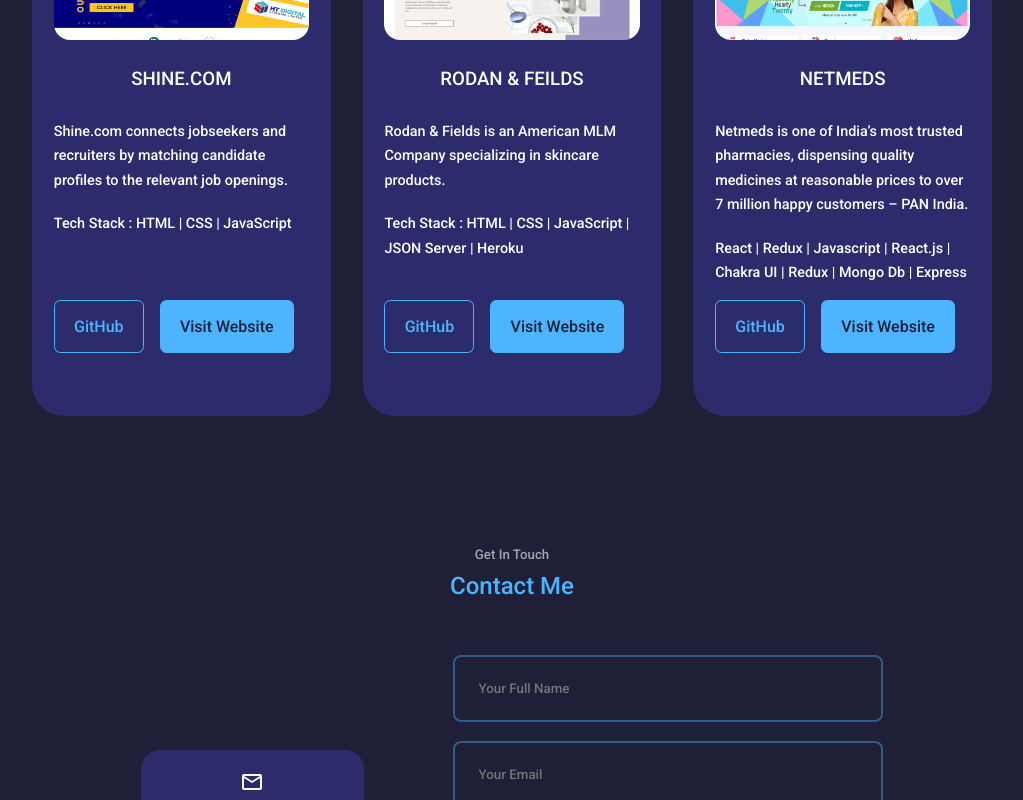
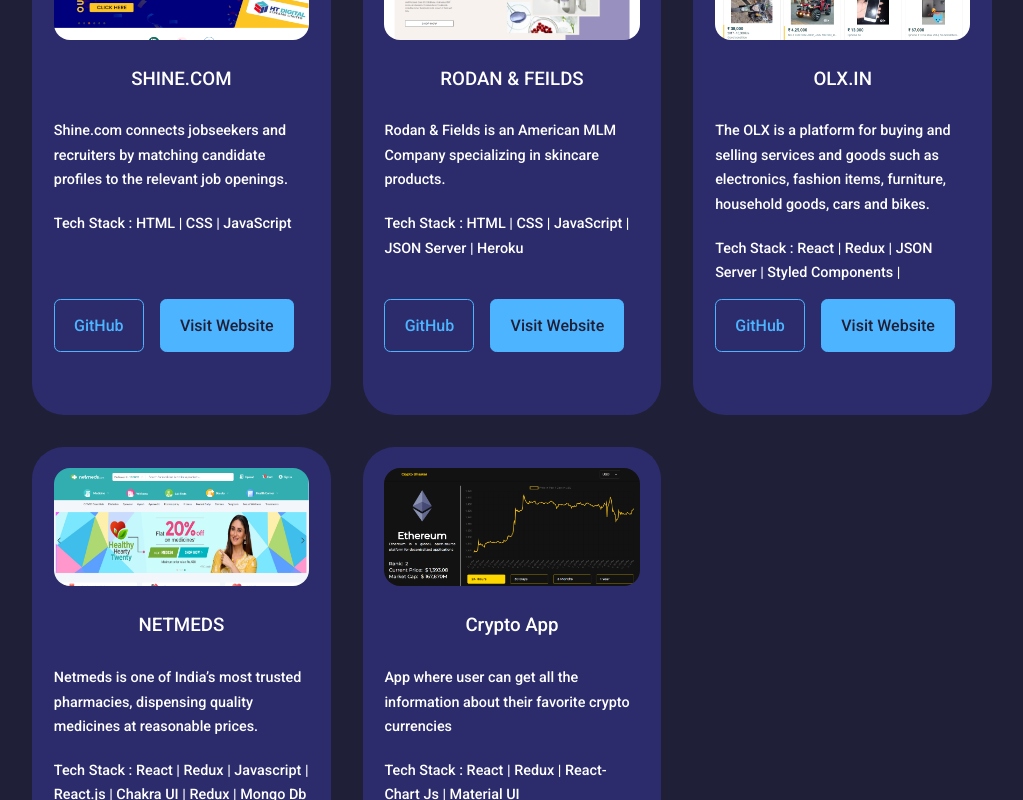
Before and after one commit to itsvikasdwivedi/Portfolio, a React (Create React App) app: page / in a window 1280 px wide. Shown: the part 1920-2720 px from the top of the page, without its empty margins (128-1151 px from the left). Built offline with nearby package versions, Linux system fonts and the light colour scheme.

Commit message:
udated data

```diff
--- a/src/components/Projects/Portfolio.jsx
+++ b/src/components/Projects/Portfolio.jsx
@@ -3,8 +3,9 @@
 import IMG2 from '../../Assets/Rodan.png';
 import IMG3 from '../../Assets/olx.png';
 import IMG4 from '../../Assets/netmeds.png';
+import IMG5 from '../../Assets/crypto.png';
+import './portfolio.css';
 
-import './portfolio.css';
 
 const Portfolio = () => {
   const teamProjects = [
@@ -29,23 +30,32 @@
       link: 'https://rodan-clone.netlify.app/',
       github: 'https://github.com/itsvikasdwivedi/Team-Rodan',
     },
-    // {
-    //   id: 3,
-    //   title: 'OLX.IN',
-    //   img: IMG3,
-    //   description: 'The OLX is a platform for buying and selling services and goods such as electronics, fashion items, furniture, household goods, cars and bikes.',
-    //   technologies: 'React | Redux | JSON Server | Styled Components | ',
-    //   link: 'https://olx-clone-by-team-olx.netlify.app/',
-    //   github: 'https://github.com/shivraj32644/Olx-Clone',
-    // },
+    {
+      id: 3,
+      title: 'OLX.IN',
+      img: IMG3,
+      description: 'The OLX is a platform for buying and selling services and goods such as electronics, fashion items, furniture, household goods, cars and bikes.',
+      technologies: 'Tech Stack : React | Redux | JSON Server | Styled Components | ',
+      link: 'https://olx-clone-by-team-olx.netlify.app/',
+      github: 'https://github.com/shivraj32644/Olx-Clone',
+    },
     {
       id: 3,
       title: 'NETMEDS',
       img: IMG4,
-      description: 'Netmeds is one of India’s most trusted pharmacies, dispensing quality medicines at reasonable prices to over 7 million happy customers – PAN India.',
-      technologies: 'React | Redux | Javascript | React.js | Chakra UI | Redux | Mongo Db |  Express',
+      description: 'Netmeds is one of India’s most trusted pharmacies, dispensing quality medicines at reasonable prices.',
+      technologies: ' Tech Stack : React | Redux | Javascript | React.js | Chakra UI | Redux | Mongo Db |  Express',
       link: 'https://netmeds-4.netlify.app/',
       github: 'https://github.com/Akshaypareek01/Netmeds_Full-stack',
+    },
+    {
+      id: 4,
+      title: 'Crypto App',
+      img: IMG5,
+      description: 'App where user can get all the information about their favorite crypto currencies',
+      technologies: 'Tech Stack : React | Redux | React-Chart Js | Material UI ',
+      link: 'https://crypto-bhaskar.netlify.app/',
+      github: 'https://github.com/itsvikasdwivedi/Crypto-App'
     }
   ];
 
```
Also changed, not shown: src/assets/crypto.png (added), 1 other file (tests, documents, lock files or other folders).
